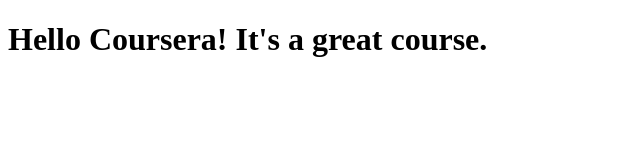
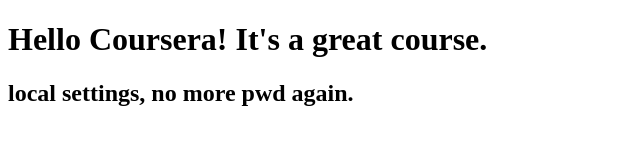
Before and after one commit to roxxlen/coursera-test, a plain HTML site: page site/index.html in a window 1280 px wide. Shown: the whole page, without its empty margins (0-640 px from the left). Drawn offline with Linux system fonts and the light colour scheme.

Commit message:
Local auth

```diff
--- a/site/index.html
+++ b/site/index.html
@@ -5,6 +5,6 @@
 </head>
 <body>
 <h1>Hello Coursera! It's a great course.</h1>
-
+<h2>local settings, no more pwd again.</h2>
 </body>
 </html>
```
